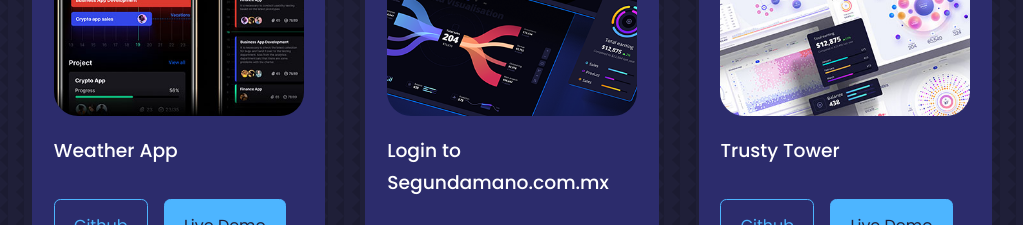
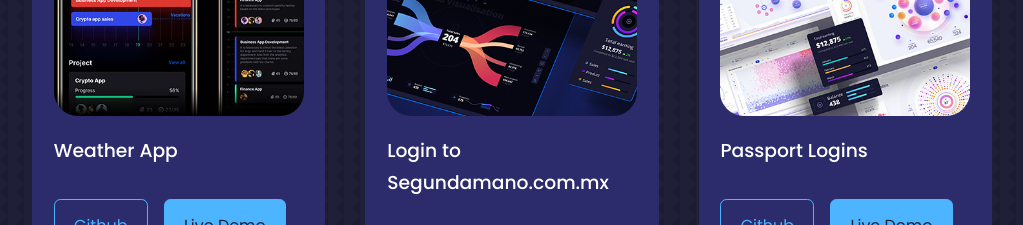
Before and after one commit to richardd82/myportfolio, a React (Create React App) app: page / in a window 1280 px wide. Shown: the part 4440-4665 px from the top of the page, without its empty margins (128-1151 px from the left). Built offline with nearby package versions, Linux system fonts and the light colour scheme.

Commit message:
Last live demo and Repo 2

```diff
--- a/src/components/portfolio/Portfolio.jsx
+++ b/src/components/portfolio/Portfolio.jsx
@@ -46,7 +46,7 @@
   {
     id: 6,
     image: IMG6,
-    title: 'Trusty Tower',
+    title: 'Passport Logins',
     github: 'https://github.com/richardd82/loginsWithPaspport',
     demo: 'http://passport.richardd82.dev/'
   },
```
